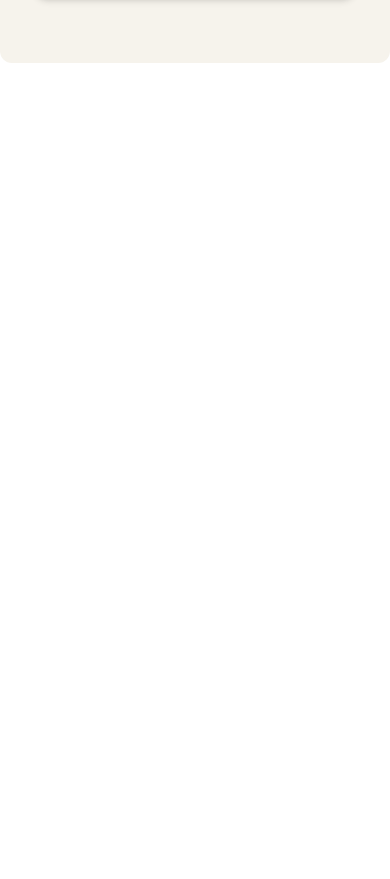
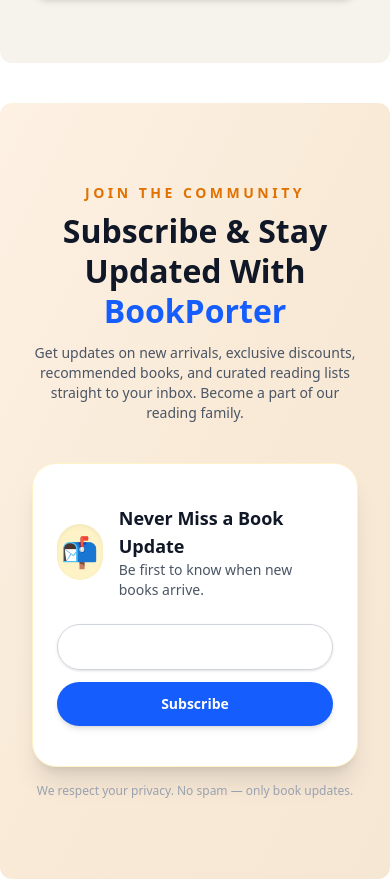
Before and after one commit to Hizbul38/book-porter-client, a React (Vite) app: page / in a window 390 px wide. Shown: the part 5465-6344 px from the top of the page. Before the commit the page ends 5528 px from the top, so only its background shows below. Built offline with nearby package versions, Linux system fonts and the light colour scheme.

Commit message:
add newslatter

```diff
--- /dev/null
+++ b/src/Components/NewsletterSection.jsx
@@ -0,0 +1,68 @@
+const NewsletterSection = () => {
+  return (
+    <section className="py-20 max-w-6xl mx-auto px-4 text-white py-14 mt-4 rounded-xl bg-gradient-to-br from-[#fdf1e4] via-[#f9ead7] to-[#f6e7d5] mt-10">
+      <div className="max-w-4xl mx-auto px-4">
+
+        {/* Heading */}
+        <div className="text-center mb-10">
+          <p className="text-sm font-semibold text-amber-600 tracking-[0.25em] uppercase">
+            Join The Community
+          </p>
+
+          <h2 className="text-[32px] md:text-[40px] font-extrabold text-gray-900 leading-tight mt-2">
+            Subscribe & Stay Updated With<br />
+            <span className="text-blue-600">BookPorter</span>
+          </h2>
+
+          <p className="text-gray-600 text-sm md:text-base max-w-2xl mx-auto mt-3">
+            Get updates on new arrivals, exclusive discounts, recommended books,
+            and curated reading lists straight to your inbox. Become a part of
+            our reading family.
+          </p>
+        </div>
+
+        {/* Stylish Card */}
+        <div className="bg-white rounded-3xl shadow-xl border border-amber-100 px-6 py-10 md:px-10 flex flex-col md:flex-row items-center justify-between gap-6 hover:shadow-2xl transition-all duration-300">
+
+          {/* Left Text + Icon */}
+          <div className="flex items-center gap-4">
+            <div className="w-14 h-14 rounded-full bg-amber-100 flex items-center justify-center shadow-inner text-3xl">
+              📬
+            </div>
+            <div>
+              <h3 className="text-lg md:text-xl font-bold text-gray-900">
+                Never Miss a Book Update
+              </h3>
+              <p className="text-gray-600 text-sm">
+                Be first to know when new books arrive.
+              </p>
+            </div>
+          </div>
+
+          {/* Input + Button */}
+          <form className="flex flex-col sm:flex-row gap-3 w-full md:w-auto">
+            <input
+              type="email"
+              required
+              placeholder="Your email address"
+              className="px-5 py-3 w-full sm:w-72 rounded-full border border-gray-300 shadow-sm outline-none text-sm focus:ring-2 focus:ring-blue-500"
+            />
+
+            <button
+              type="submit"
+              className="px-6 py-3 rounded-full bg-blue-600 text-white text-sm font-semibold hover:bg-blue-700 shadow-md"
+            >
+              Subscribe
+            </button>
+          </form>
+        </div>
+
+        <p className="text-center text-xs text-gray-400 mt-4">
+          We respect your privacy. No spam — only book updates.
+        </p>
+      </div>
+    </section>
+  );
+};
+
+export default NewsletterSection;
--- a/src/Pages/Home.jsx
+++ b/src/Pages/Home.jsx
@@ -5,6 +5,7 @@ import LatestBooks from '../Components/LatestBooks';
 import WhyChooseUs from '../Components/WhyChooseUs';
 import AnimatedStats from '../Components/AnimatedStats';
 import PartnerSection from '../Components/PartnerSection';
+import NewsletterSection from '../Components/NewsletterSection';
 
 const Home = () => {
     return (
@@ -15,6 +16,7 @@ const Home = () => {
             <WhyChooseUs></WhyChooseUs>
             <AnimatedStats></AnimatedStats>
             <PartnerSection></PartnerSection>
+            <NewsletterSection></NewsletterSection>
         </div>
     );
 };
```
